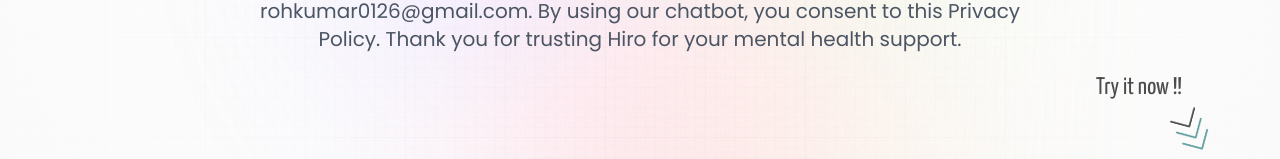
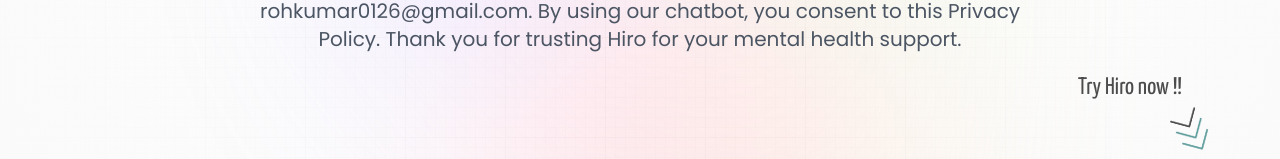
Before and after one commit to Princerey/Hiro-Bot, a React (Vite) app: page /privacy in a window 1280 px wide. Shown: the part 568-727 px from the top of the page. Built offline with nearby package versions, Linux system fonts and the light colour scheme; a web font is replaced by a local one.

Commit message:
Minor changes

```diff
--- a/src/App.jsx
+++ b/src/App.jsx
@@ -23,7 +23,7 @@
         bottom: "126px",
         position: "absolute",
 
-      }}>Try Hiro Now !!</div>
+      }}>Try Hiro now !!</div>
       <img src={arrow} alt='logo' className='w-32 object-contain' style={{
         transform: "rotate(195deg)",
         width: "54px",
--- a/src/Privacy.jsx
+++ b/src/Privacy.jsx
@@ -37,7 +37,7 @@
         bottom: "126px",
         position: "absolute",
         filter: "contrast(0.4)"
-      }}>Try it now !!</div>
+      }}>Try Hiro now !!</div>
       <img src={arrow} alt='logo' className='w-32 object-contain' style={{
         transform: "rotate(195deg)",
         width: "54px",
```
